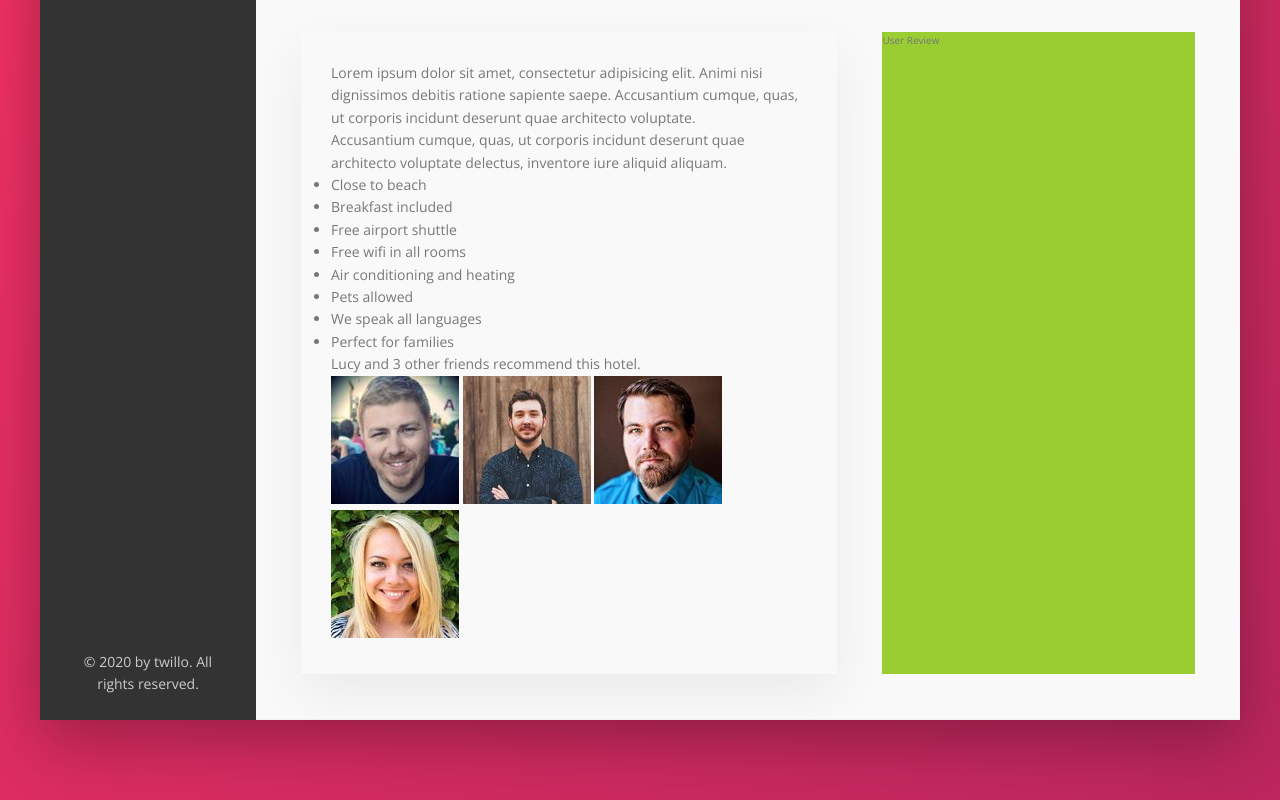
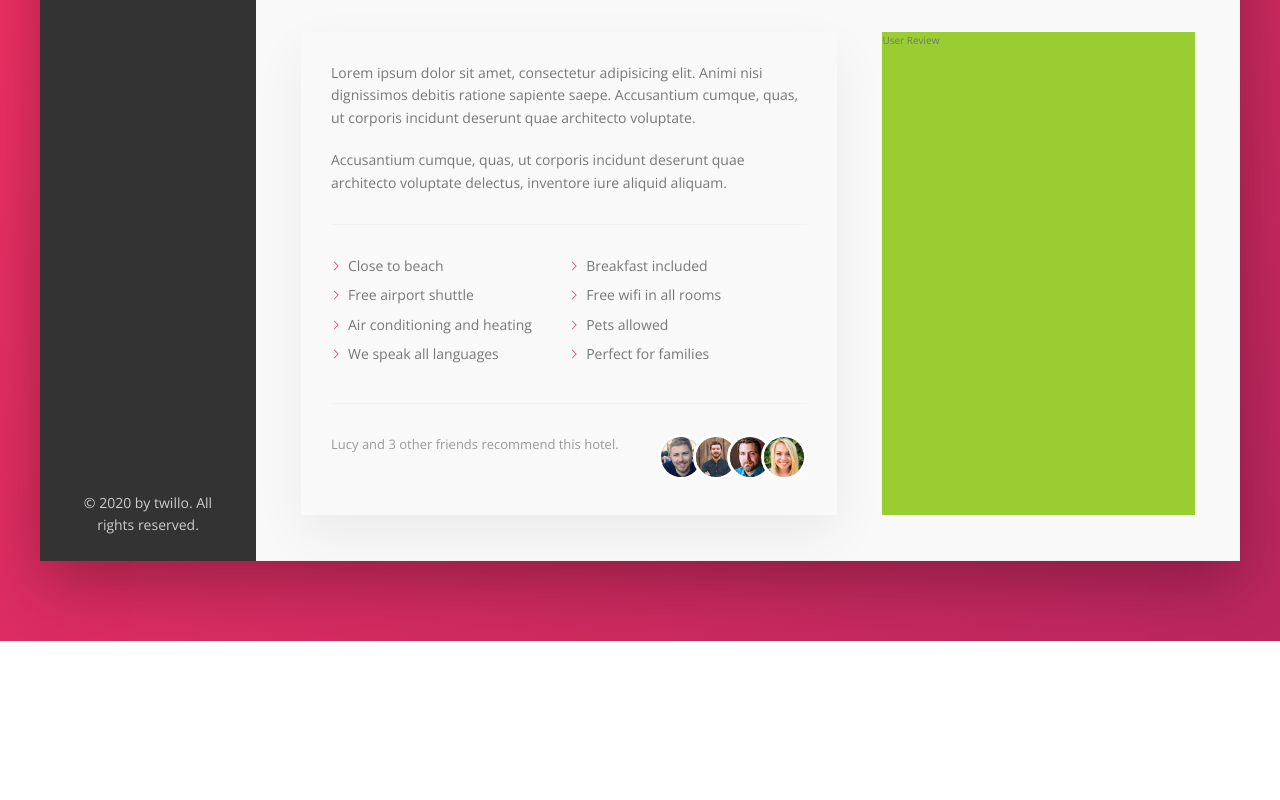
Before and after one commit to nitinporwal/Twillo, a website: page index.html in a window 1280 px wide. Shown: the part 619-1419 px from the top of the page. After the commit the page ends 1260 px from the top, so only its background shows below. Drawn offline with nearby package versions, Linux system fonts and the light colour scheme.

Commit message:
style description component of detail section

```diff
--- a/sass/_components.scss
+++ b/sass/_components.scss
@@ -292,3 +292,77 @@
     box-shadow: none;
   }
 }
+
+//////////////////////////////////////
+// GALLERY
+
+.paragraph {
+  &:not(:last-of-type) {
+    margin-bottom: 2rem;
+  }
+}
+
+//////////////////////////////////////
+// LIST
+
+.list {
+  list-style: none;
+  margin: 3rem 0;
+  padding: 3rem 0;
+  border-top: var(--line);
+  border-bottom: var(--line);
+  display: flex;
+  flex-wrap: wrap;
+
+  &__item {
+    flex: 0 0 50%;
+    margin-bottom: 0.7rem;
+  }
+
+  &__item::before {
+    content: '';
+    display: inline-block;
+    height: 1rem;
+    width: 1rem;
+    margin-right: 0.7rem;
+
+    // Older browser
+    // background-image: url(../img/SVG/chevron-thin-right.svg);
+    // background-size: cover;
+
+    // Newer browsers
+    background-color: var(--color-primary);
+    -webkit-mask-image: url(../img/SVG/chevron-thin-right.svg);
+    -webkit-mask-size: cover;
+    mask-image: url(../img/SVG/chevron-thin-right.svg);
+    mask-size: cover;
+  }
+}
+
+//////////////////////////////////////
+// RECOMMEND
+.recommend {
+  font-size: 1.3rem;
+  color: var(--color-grey-dark-3);
+  display: flex;
+
+  &__photo {
+    height: 4rem;
+    width: 4rem;
+    border-radius: 50%;
+    border: 3px solid #fff;
+    box-sizing: content-box;
+    align-items: center;
+
+    &:not(:last-child) {
+      margin-right: -1.5rem;
+    }
+  }
+
+  &__count {
+    margin-right: auto;
+  }
+
+  &__friends {
+  }
+}
```
Also changed, not shown: css/style.css.
